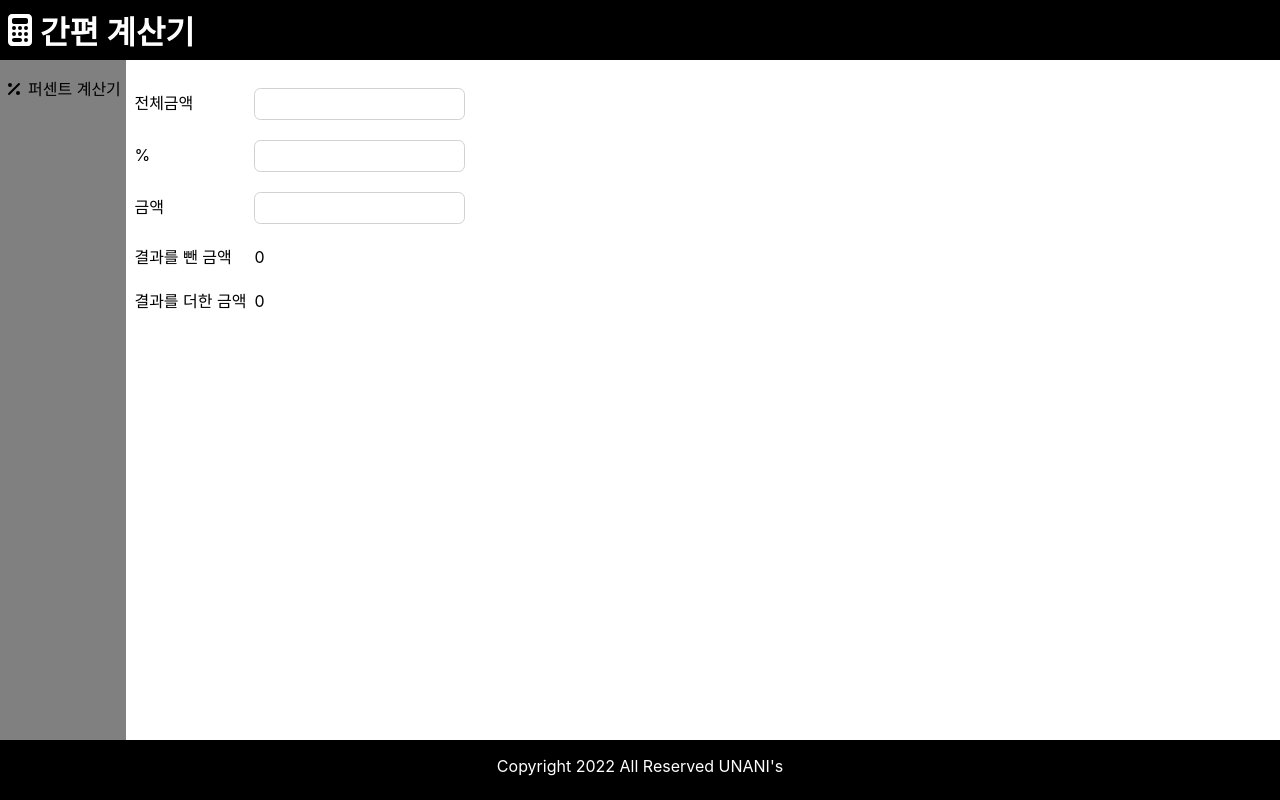
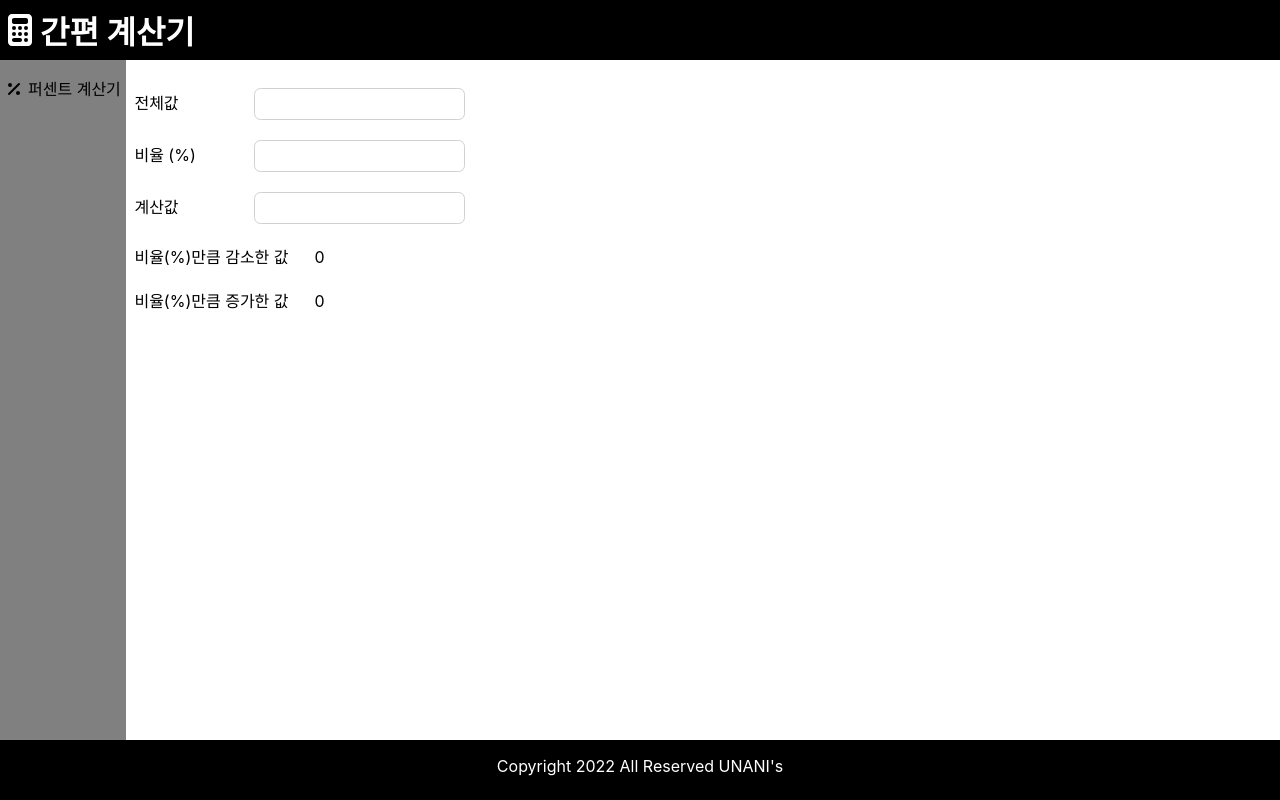
Before and after one commit to uuunani/UnitConvertor, a React (Create React App) app: page / in a window 1280 px wide. Built offline with nearby package versions, Linux system fonts and the light colour scheme.

Commit message:
style: 스타일 일부수정 & 쉬운 메뉴 텍스트로 교체

```diff
--- a/src/assets/css/pages/Percent.module.css
+++ b/src/assets/css/pages/Percent.module.css
@@ -11,9 +11,14 @@
   padding: 0.6rem 1rem;
 }
 
+.article div label span.input_text {
+  display: inline-block;
+  width: 120px;
+}
+
 .article div label span.text {
   display: inline-block;
-  width: 120px;
+  width: 180px;
 }
 
 .article div label span.warring {
--- a/src/pages/Percent.jsx
+++ b/src/pages/Percent.jsx
@@ -54,7 +54,7 @@ function Percent() {
       <div>
         <br />
         <label htmlFor="idBaseAmt">
-          <span className={styles.text}>전체금액</span>
+          <span className={styles.input_text}>전체값</span>
           <input
             type="number"
             id="idBaseAmt"
@@ -65,7 +65,7 @@ function Percent() {
         <br />
         <br />
         <label htmlFor="idPercent">
-          <span className={styles.text}>%</span>
+          <span className={styles.input_text}>비율 (%)</span>
           <input
             type="number"
             id="idPercent"
@@ -76,7 +76,7 @@ function Percent() {
         <br />
         <br />
         <label htmlFor="idPercentAmt">
-          <span className={styles.text}>금액</span>
+          <span className={styles.input_text}>계산값</span>
           <input
             type="number"
             ref={refPercentAmt}
@@ -87,7 +87,7 @@ function Percent() {
         <br />
         <br />
         <label htmlFor="idMinusAmt">
-          <span className={styles.text}>결과를 뺀 금액</span>
+          <span className={styles.text}>비율(%)만큼 감소한 값</span>
           <span id="idMinusAmt">
             {minusAmt.toString().replace(/\B(?=(\d{3})+(?!\d))/g, ',')}
           </span>
@@ -95,7 +95,7 @@ function Percent() {
         <br />
         <br />
         <label htmlFor="idPlusAmt">
-          <span className={styles.text}>결과를 더한 금액</span>
+          <span className={styles.text}>비율(%)만큼 증가한 값</span>
           <span id="idPlusAmt">
             {plusAmt.toString().replace(/\B(?=(\d{3})+(?!\d))/g, ',')}
           </span>
```
